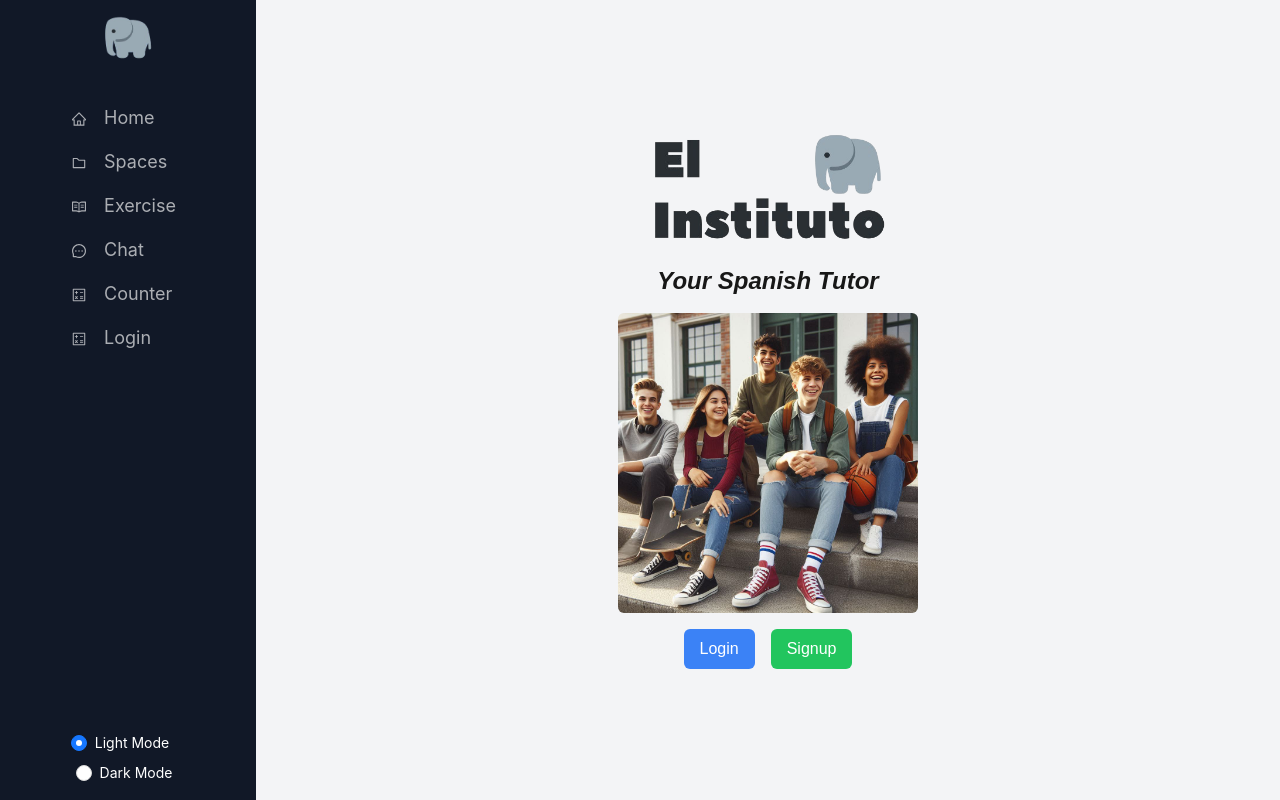
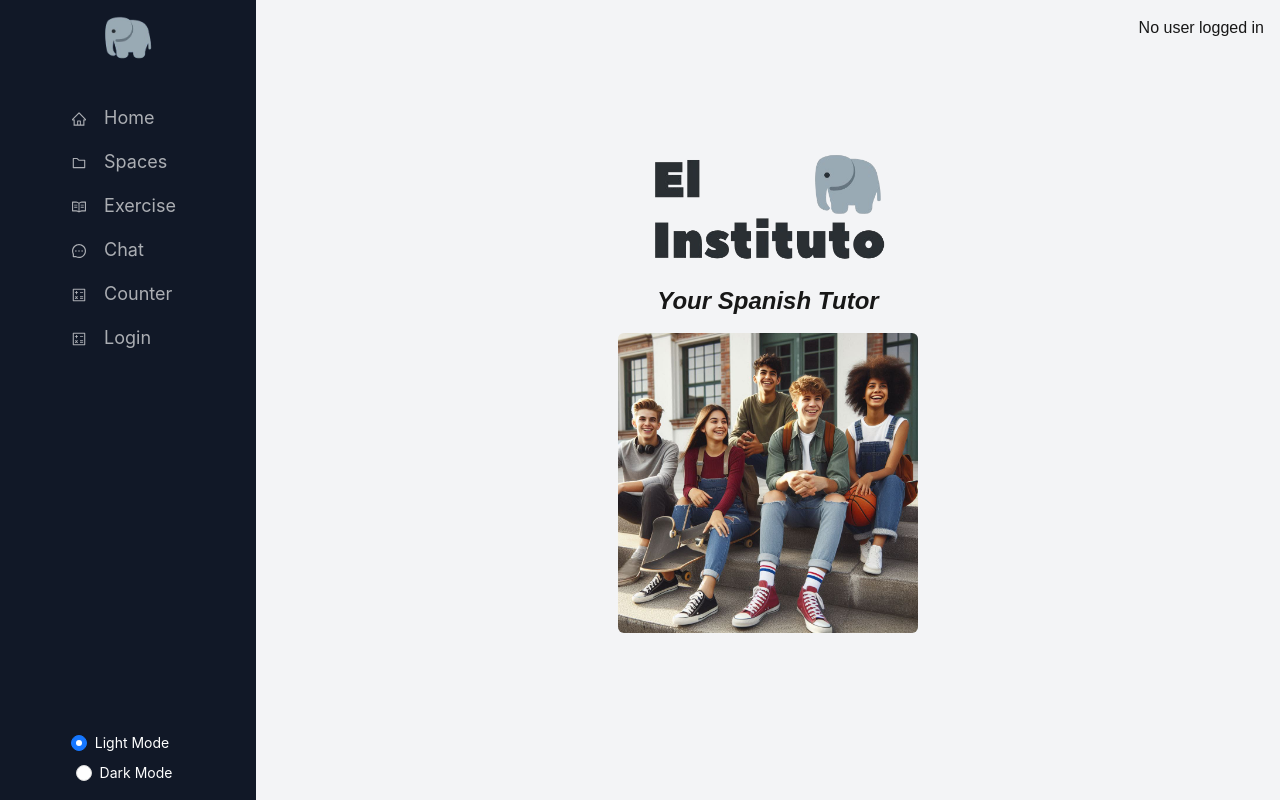
Before and after one commit to DominikTenerife/el-instituto, a Next.js app: page / in a window 1280 px wide. Built offline with nearby package versions, Linux system fonts and the light colour scheme.

Commit message:
feat: using redux to maintain auth state

```diff
--- a/src/app/page.tsx
+++ b/src/app/page.tsx
@@ -1,20 +1,20 @@
 // src/app/page.tsx
-"use client";
+'use client';
 
 import Image from 'next/image';
+import UserStatus from '@/components/UserStatus';
 
 export default function Home() {
   return (
-    <div className="flex items-center justify-center min-h-screen bg-gray-100">
+    <div className="flex items-center justify-center min-h-screen bg-gray-100 relative">
       <div className="text-center flex flex-col items-center justify-center">
         <Image
-        src= "/images/logo-black-transparent-img.png"
-        alt="Logo"
-        width={250}
-        height={125}
-        className="rounded-md mb-4"
-         />
-
+          src="/images/logo-black-transparent-img.png"
+          alt="Logo"
+          width={250}
+          height={125}
+          className="rounded-md mb-4"
+        />
         <h3 className="text-2xl font-semibold mb-4 italic">Your Spanish Tutor</h3>
         <Image
           src="/images/teenagers.png"
@@ -23,15 +23,8 @@ export default function Home() {
           height={200}
           className="rounded-md mb-4"
         />
-        <div className="flex space-x-4">
-          <button className="bg-blue-500 text-white px-4 py-2 rounded-md hover:bg-blue-600">
-            Login
-          </button>
-          <button className="bg-green-500 text-white px-4 py-2 rounded-md hover:bg-green-600">
-            Signup
-          </button>
-        </div>
       </div>
+      <UserStatus />
     </div>
   );
 }
--- a/src/components/Login.tsx
+++ b/src/components/Login.tsx
@@ -1,10 +1,13 @@
 'use client';
 
-import { useEffect, useCallback, Suspense } from 'react';
+import { useEffect, useCallback, useState, Suspense } from 'react';
 import { useRouter } from 'next/navigation';
 import { User } from 'firebase/auth';
 import { auth } from '@/firebaseConfig';
 import dynamic from 'next/dynamic';
+import { useDispatch, useSelector } from 'react-redux';
+import { RootState } from '@/redux/store';
+import { setLoggedIn, setLoggedOut } from '@/redux/slices/authSlice';
 
 // Dynamically import FirebaseAuthUI with no SSR
 const FirebaseAuthUI = dynamic(
@@ -14,12 +17,18 @@ const FirebaseAuthUI = dynamic(
 
 const Login = () => {
   const router = useRouter();
+  const dispatch = useDispatch();
+  const currentUsername = useSelector((state: RootState) => state.auth.currentUsername);
+  const isLoggedIn = useSelector((state: RootState) => state.auth.isLoggedIn);
 
   const handleAuthStateChange = useCallback((user: User | null) => {
     if (user) {
+      dispatch(setLoggedIn({ username: user.displayName || user.email || 'Unknown User' }));
       router.push('/');
+    } else {
+      dispatch(setLoggedOut());
     }
-  }, [router]);
+  }, [dispatch, router]);
 
   useEffect(() => {
     const unsubscribe = auth.onAuthStateChanged(handleAuthStateChange);
@@ -27,7 +36,7 @@ const Login = () => {
   }, [handleAuthStateChange]);
 
   return (
-    <div className="min-h-screen flex items-center justify-center bg-gray-50 py-12 px-4 sm:px-6 lg:px-8">
+    <div className="min-h-screen flex flex-col items-center justify-center bg-gray-50 py-12 px-4 sm:px-6 lg:px-8">
       <div className="w-full max-w-md bg-white rounded-lg shadow-lg p-6">
         <h1 className="text-2xl font-bold mb-6 text-center">
           Sign in to Your Account
@@ -36,6 +45,13 @@ const Login = () => {
           <FirebaseAuthUI />
         </Suspense>
       </div>
+      <div className="absolute top-4 right-4">
+        {isLoggedIn ? (
+          <p>Current User: {currentUsername}</p>
+        ) : (
+          <p>No user logged in</p>
+        )}
+      </div>
     </div>
   );
 };
--- /dev/null
+++ b/src/components/UserStatus.tsx
@@ -0,0 +1,22 @@
+// src/components/UserStatus.tsx
+'use client';
+
+import { useSelector } from 'react-redux';
+import { RootState } from '@/redux/store';
+
+const UserStatus = () => {
+  const currentUsername = useSelector((state: RootState) => state.auth.currentUsername);
+  const isLoggedIn = useSelector((state: RootState) => state.auth.isLoggedIn);
+
+  return (
+    <div className="absolute top-4 right-4">
+      {isLoggedIn ? (
+        <p>Current User: {currentUsername}</p>
+      ) : (
+        <p>No user logged in</p>
+      )}
+    </div>
+  );
+};
+
+export default UserStatus;
--- /dev/null
+++ b/src/redux/slices/authSlice.ts
@@ -0,0 +1,30 @@
+// src/redux/slices/authSlice.ts
+import { createSlice, PayloadAction } from '@reduxjs/toolkit';
+
+interface AuthState {
+  isLoggedIn: boolean;
+  currentUsername: string | null;
+}
+
+const initialState: AuthState = {
+  isLoggedIn: false,
+  currentUsername: null,
+};
+
+const authSlice = createSlice({
+  name: 'auth',
+  initialState,
+  reducers: {
+    setLoggedIn: (state, action: PayloadAction<{ username: string }>) => {
+      state.isLoggedIn = true;
+      state.currentUsername = action.payload.username;
+    },
+    setLoggedOut: (state) => {
+      state.isLoggedIn = false;
+      state.currentUsername = null;
+    },
+  },
+});
+
+export const { setLoggedIn, setLoggedOut } = authSlice.actions;
+export default authSlice.reducer;
--- a/src/redux/store.ts
+++ b/src/redux/store.ts
@@ -1,11 +1,13 @@
 import { configureStore } from '@reduxjs/toolkit';
 import counterReducer from './slices/counterSlice';
 import darkModeReducer from './slices/darkModeSlice';
+import authReducer from './slices/authSlice';
 
 const store = configureStore({
   reducer: {
     counter: counterReducer,
     darkMode: darkModeReducer,
+    auth: authReducer,
   },
 });
 
```
